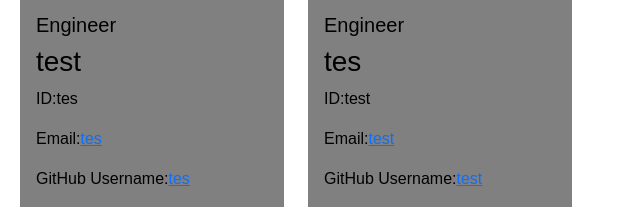
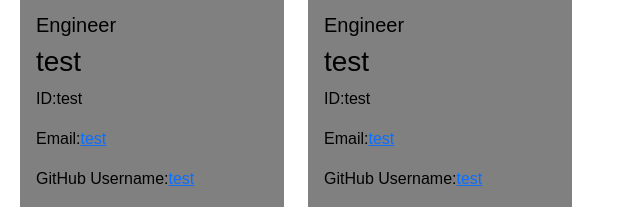
Before and after one commit to AndyBoyee604/Team-Profile-Generator, a website: page index.html in a window 1280 px wide. Shown: the part 417-631 px from the top of the page, 488-1128 px from the left. Drawn offline with nearby package versions, Linux system fonts and the light colour scheme.

```diff
--- a/index.html
+++ b/index.html
@@ -35,9 +35,9 @@
     <div class="card-body">
       <h5 class="card-title">Engineer</h5>
       <h3 class="card-text">test</h3>
-      <p class="card-text">ID:tes</p>
-      <p class="card-text">Email:<a href='mailto:tes' target='_blank' rel='noopener noreferrer'>tes</a></p>
-      <p class="card-text">GitHub Username:<a href="https://github.com/tes" target='_blank'>tes</a></p>
+      <p class="card-text">ID:test</p>
+      <p class="card-text">Email:<a href='mailto:test' target='_blank' rel='noopener noreferrer'>test</a></p>
+      <p class="card-text">GitHub Username:<a href="https://github.com/test" target='_blank'>test</a></p>
     </div>
     </div>
 
@@ -45,7 +45,7 @@
     <img src="./assets/images/engineer.jpg" class="card-img-top" alt="engineer">
     <div class="card-body">
       <h5 class="card-title">Engineer</h5>
-      <h3 class="card-text">tes</h3>
+      <h3 class="card-text">test</h3>
       <p class="card-text">ID:test</p>
       <p class="card-text">Email:<a href='mailto:test' target='_blank' rel='noopener noreferrer'>test</a></p>
       <p class="card-text">GitHub Username:<a href="https://github.com/test" target='_blank'>test</a></p>
@@ -58,7 +58,7 @@
           <h5 class="card-title">Intern</h5>
           <h3 class="card-text">test</h3>
           <p class="card-text">ID:test</p>
-          <p class="card-text">Email:<a href='mailto:test' target='_blank' rel='noopener noreferrer'>test</a></p>
+          <p class="card-text">Email:<a href='mailto:tes' target='_blank' rel='noopener noreferrer'>tes</a></p>
           <p class="card-text">Attends:test</p>
         </div>
         </div>
```
Also changed, not shown: 1 other file.
